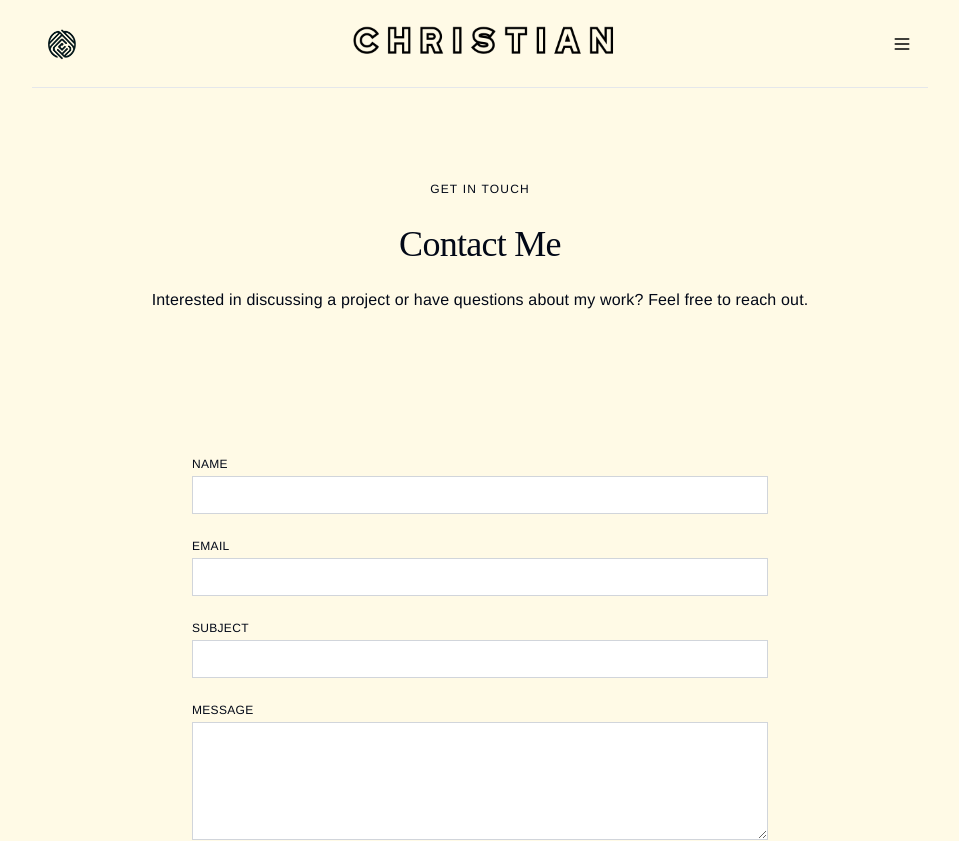
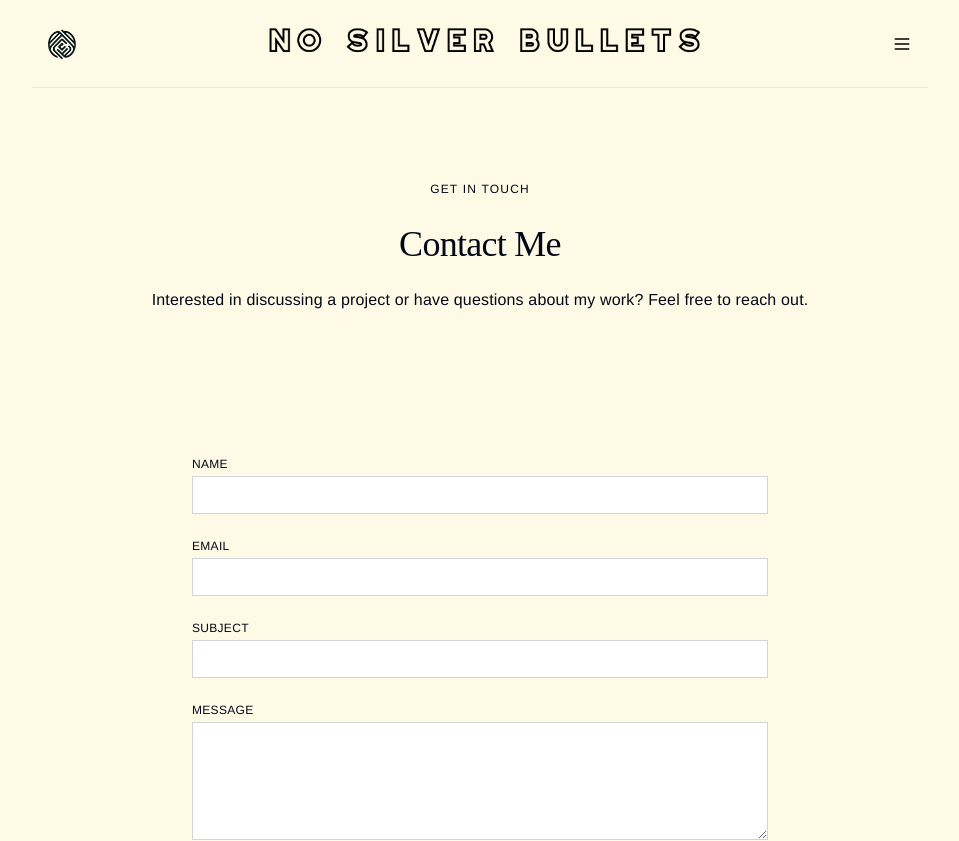
Before and after one commit to cbussalleu/blanca-westmount-stories, a React (Vite) app: page /contact in a window 1280 px wide. Shown: the top 841 px of the page, without its empty margins (160-1119 px from the left). Built offline with nearby package versions, Linux system fonts and the light colour scheme; a web font is replaced by a local one.

Commit message:
Replace navbar center image
Replaced the center navbar image with the user-provided image.

```diff
--- a/src/components/Header.tsx
+++ b/src/components/Header.tsx
@@ -39,8 +39,8 @@ const Header = () => {
           <div className="text-center flex-1">
             <Link to="/" className="text-xl uppercase tracking-widest font-westmount inline-block">
               <img
-                src="/lovable-uploads/f49b31cc-d3a2-424d-9abd-a2c4fd8d5992.png"
-                alt="Christian Bussalleu"
+                src="/lovable-uploads/6881b366-a537-4790-bdd8-0d3a6355cb7b.png"
+                alt="No Silver Bullets"
                 className="h-8 w-auto mx-auto"
               />
             </Link>
```
Also changed, not shown: public/lovable-uploads/6881b366-a537-4790-bdd8-0d3a6355cb7b.png (added).
